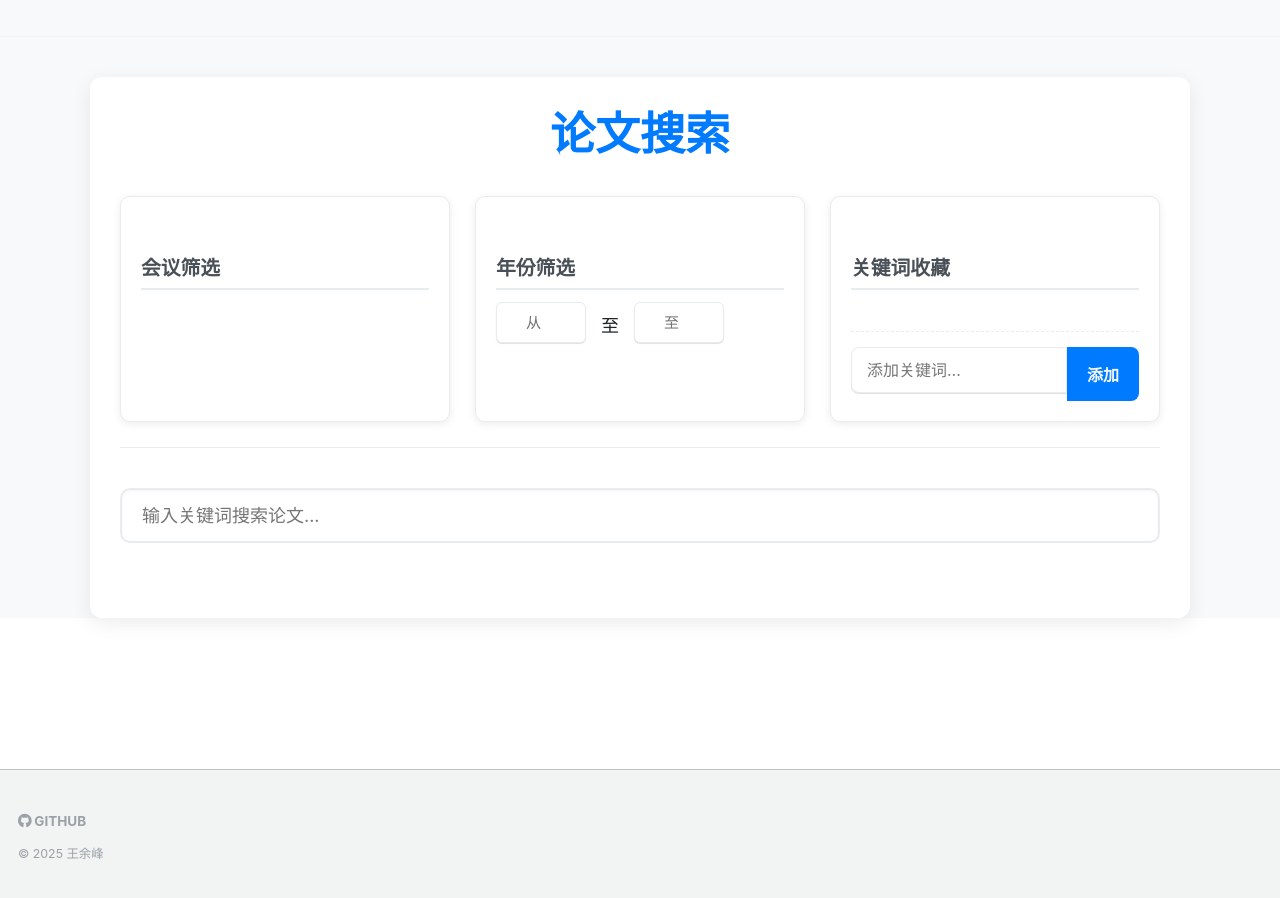
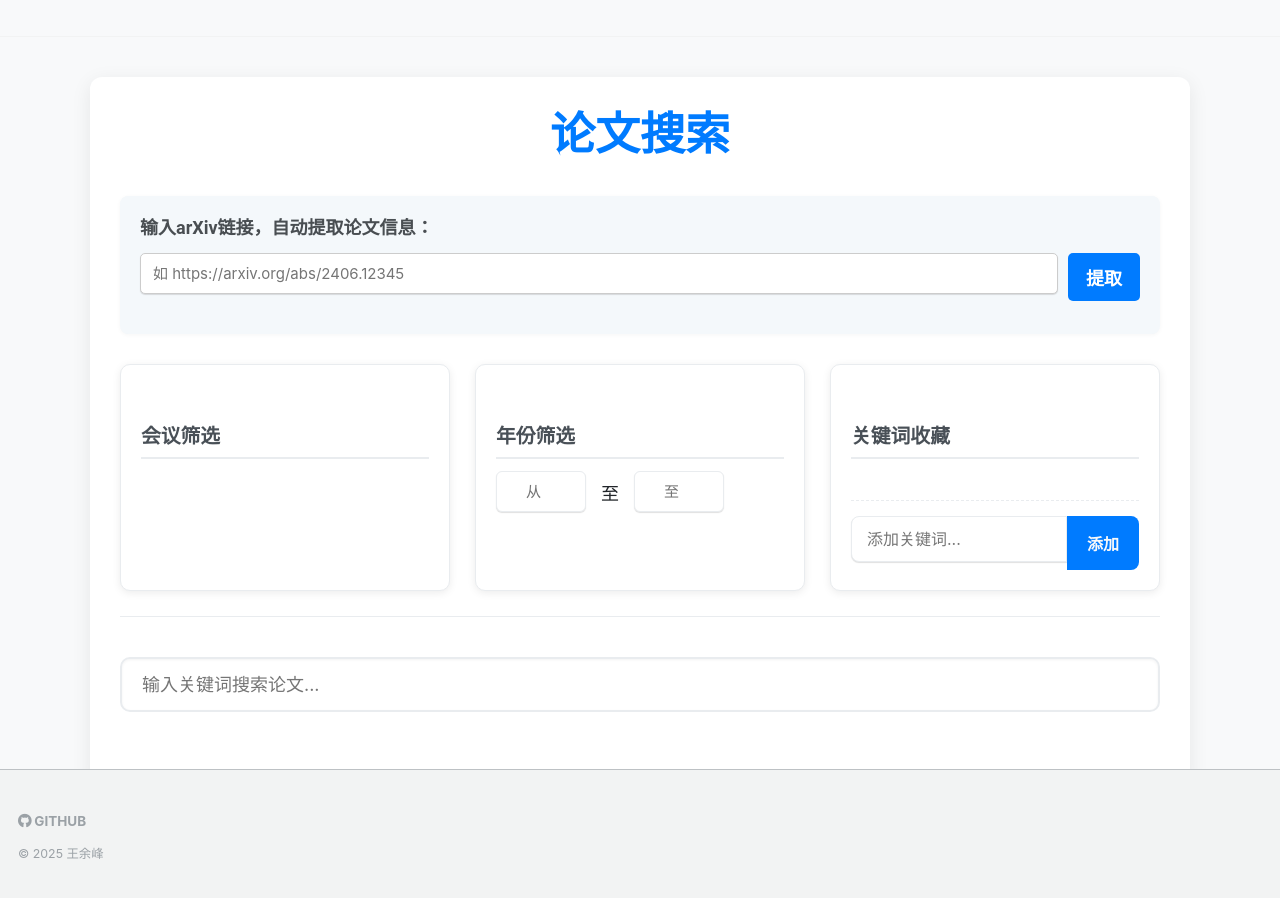
Before and after one commit to CrescentVelvet/crescentvelvet.github.io, a Jekyll site: the page built from _pages/paper_retrieval.html, in a window 1280 px wide. Built offline with Jekyll 4.4.1, drawn with Linux system fonts in a browser that asks for light colours; part of the change alters nothing that is shown.

Commit message:
增加功能输入arXiv链接，自动提取论文信息

```diff
--- a/_pages/paper_retrieval.html
+++ b/_pages/paper_retrieval.html
@@ -396,6 +396,17 @@ layout: default
     <div class="search-container">
         <h1>论文搜索</h1>
 
+        <!-- arXiv提取功能开始 -->
+        <div style="margin-bottom: 30px; padding: 18px 20px; background: #f4f8fb; border-radius: 8px; box-shadow: 0 1px 4px rgba(0,0,0,0.04);">
+            <label for="arxivInput" style="font-weight:600;">输入arXiv链接，自动提取论文信息：</label>
+            <div style="display:flex;gap:10px;margin-top:10px;">
+                <input type="text" id="arxivInput" placeholder="如 https://arxiv.org/abs/2406.12345" style="flex:1;padding:10px 12px;border:1px solid #ccc;border-radius:5px;font-size:15px;">
+                <button onclick="fetchArxiv()" style="padding:10px 18px;background:#007bff;color:#fff;border:none;border-radius:5px;font-weight:600;cursor:pointer;">提取</button>
+            </div>
+            <div id="arxivResult" style="margin-top:15px;"></div>
+        </div>
+        <!-- arXiv提取功能结束 -->
+
         <div class="filter-container">
             <div class="conference-filter">
                 <h3>会议筛选</h3>
@@ -716,6 +727,46 @@ layout: default
         document.querySelectorAll('.conference-filter input').forEach(checkbox => {
             checkbox.addEventListener('change', filterPapers);
         });
+
+        // arXiv论文信息提取功能
+        function fetchArxiv() {
+            const input = document.getElementById('arxivInput').value.trim();
+            const resultDiv = document.getElementById('arxivResult');
+            // 提取arXiv ID
+            const match = input.match(/arxiv\.org\/abs\/([0-9]+\.[0-9]+)(v\d+)?/i);
+            if (!match) {
+                resultDiv.innerHTML = '<span style="color:#dc3545;">请输入正确的 arXiv 链接</span>';
+                return;
+            }
+            const arxivId = match[1];
+            resultDiv.innerHTML = '正在获取...';
+            fetch(`https://export.arxiv.org/api/query?id_list=${arxivId}`)
+                .then(res => res.text())
+                .then(xmlStr => {
+                    const parser = new DOMParser();
+                    const xml = parser.parseFromString(xmlStr, "text/xml");
+                    const entry = xml.querySelector("entry");
+                    if (!entry) {
+                        resultDiv.innerHTML = '<span style="color:#dc3545;">未找到论文信息</span>';
+                        return;
+                    }
+                    const title = entry.querySelector("title")?.textContent.trim();
+                    const summary = entry.querySelector("summary")?.textContent.trim();
+                    const authors = Array.from(entry.querySelectorAll("author > name")).map(n => n.textContent).join(', ');
+                    const published = entry.querySelector("published")?.textContent.slice(0,10);
+                    const link = entry.querySelector("id")?.textContent;
+                    resultDiv.innerHTML = `
+                        <b>标题：</b>${title}<br>
+                        <b>作者：</b>${authors}<br>
+                        <b>发表日期：</b>${published}<br>
+                        <b>摘要：</b><pre style="white-space: pre-wrap;background:#f8f9fa;padding:10px;border-radius:5px;">${summary}</pre>
+                        <b>arXiv链接：</b><a href="${link}" target="_blank">${link}</a>
+                    `;
+                })
+                .catch(e => {
+                    resultDiv.innerHTML = '<span style="color:#dc3545;">请求失败：' + e + '</span>';
+                });
+        }
     </script>
 </body>
 </html>
```
